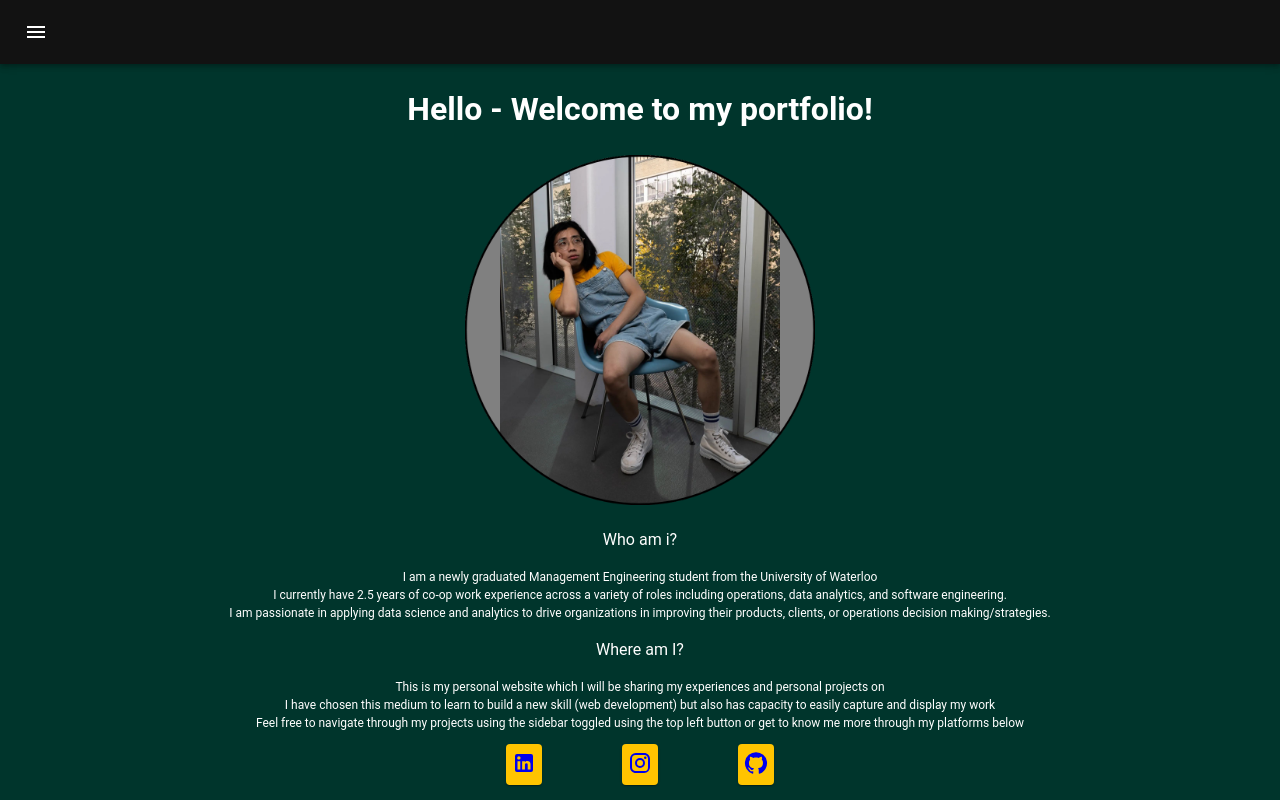
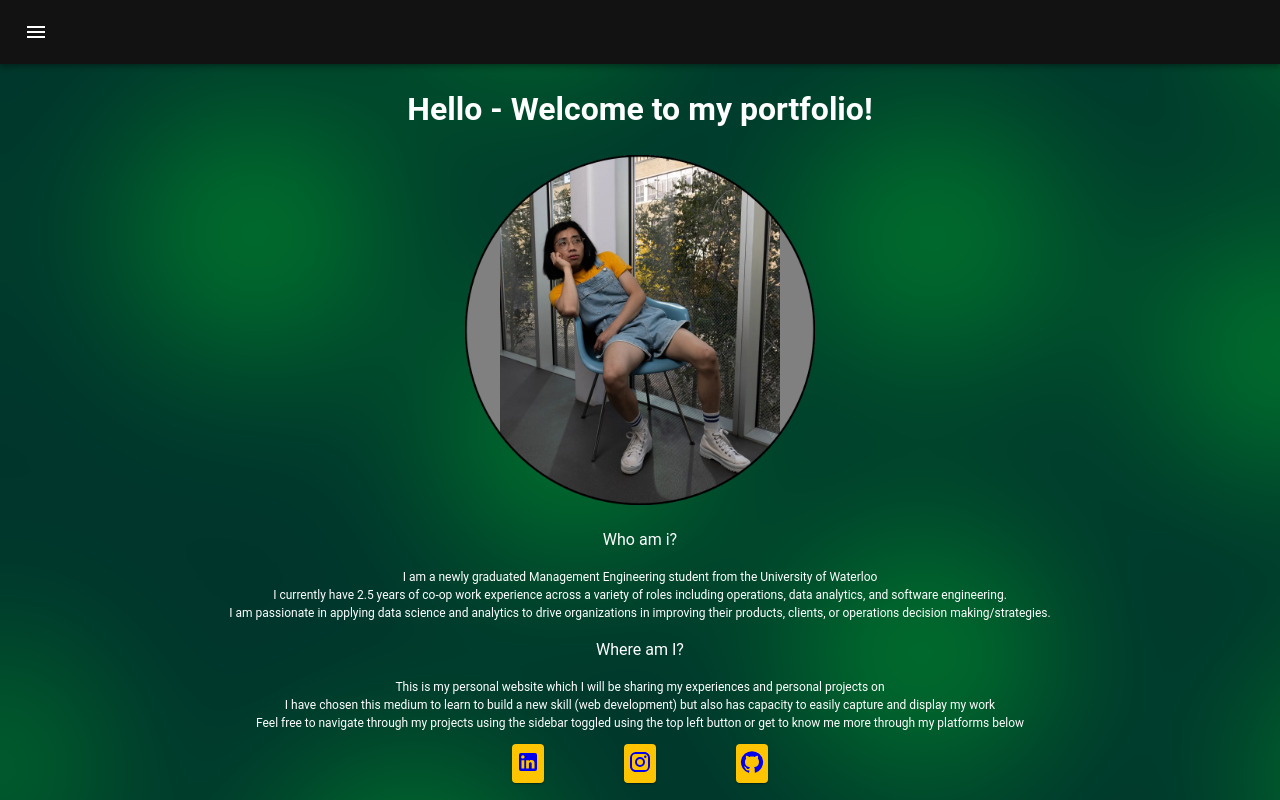
Before and after one commit to AaronDzf/AaronDzf.github.io, a React (Create React App) app in the folder Personal Website/my_website/: page / in a window 1280 px wide. Built offline with nearby package versions, Linux system fonts and the light colour scheme.

Commit message:
Updated home page visuals

```diff
--- a/Personal Website/my_website/src/Home.js
+++ b/Personal Website/my_website/src/Home.js
@@ -1,7 +1,7 @@
 import React, { Component } from 'react';
 import './App.css';
 import {BrowserRouter, Link, Route, Routes} from "react-router-dom";
-import {Icon} from '@mui/material'
+import {SvgIcon} from '@mui/material'
 import {Instagram, LinkedIn, GitHub} from '@mui/icons-material'
 import {Stack} from '@mui/system';
 import {StackItem} from './components/mui'
@@ -28,9 +28,9 @@ const platformLinks = [
 const PlatformMapping = platformLinks.map((platform,index) =>
   <StackItem key={index}>
     <a href={platform.link} className='icon'>
-      <Icon>
+      <SvgIcon sx={{mt:'2px'}}>
         {platform.icon}
-      </Icon>
+      </SvgIcon>
     </a>
   </StackItem>
   );
--- a/Personal Website/my_website/src/components/mui.js
+++ b/Personal Website/my_website/src/components/mui.js
@@ -109,7 +109,7 @@ export function StackItem({children}) {
   const Item = styled(Paper)(({ theme }) => ({
     backgroundColor: theme.palette.mode === 'dark' ? '#1A2027' : '#ffc400',
     ...theme.typography.body2,
-    padding: theme.spacing(0.75),
+    padding: theme.spacing(0.5),
     textAlign: 'center',
     color: theme.palette.text.secondary,
   }));
--- a/Personal Website/my_website/src/index.css
+++ b/Personal Website/my_website/src/index.css
@@ -13,7 +13,6 @@ code {
 }
 
 body {
-  font: 14px "Century Gothic", Futura, sans-serif;
   margin: 20px;
 }
 
--- a/Personal Website/my_website/src/index.js
+++ b/Personal Website/my_website/src/index.js
@@ -5,7 +5,7 @@ import App from './App';
 import reportWebVitals from './reportWebVitals';
 import CssBaseline from  '@mui/material/CssBaseline'
 import { ThemeProvider, createTheme } from '@mui/material/styles'
-import { amber } from '@mui/material/colors';
+
 
 const siteTheme = createTheme({
   palette: {
@@ -18,7 +18,7 @@ const siteTheme = createTheme({
       main: '#ffa000',
     },
     background:{
-      default:'#00352c',
+      // default: '#00352C',
       paper:'#121212',
     },
     text:{
@@ -26,6 +26,13 @@ const siteTheme = createTheme({
     },
   },
   components: {
+    MuiCssBaseline:{
+      styleOverrides:{
+        body:{
+          backgroundImage: 'url(/background.png)',
+        }
+      }
+    },
     MuiListItemText: {
       styleOverrides: {
         root: {
@@ -48,7 +55,7 @@ const root = ReactDOM.createRoot(document.getElementById('root'));
 root.render(
   <React.StrictMode>
     <ThemeProvider theme={siteTheme}>
-      <CssBaseline />
+      <CssBaseline/>
         <App />
     </ThemeProvider>
   </React.StrictMode>
```
Also changed, not shown: Personal Website/my_website/public/background.png (added).
